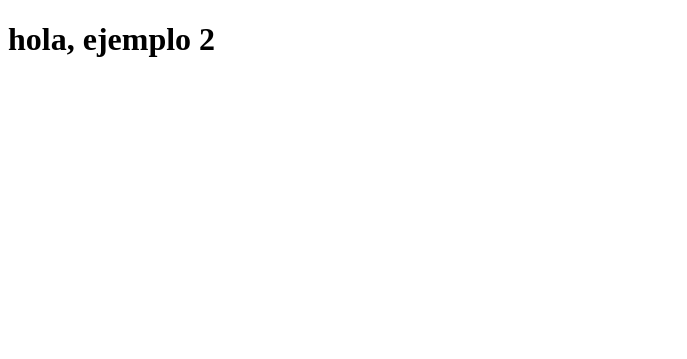
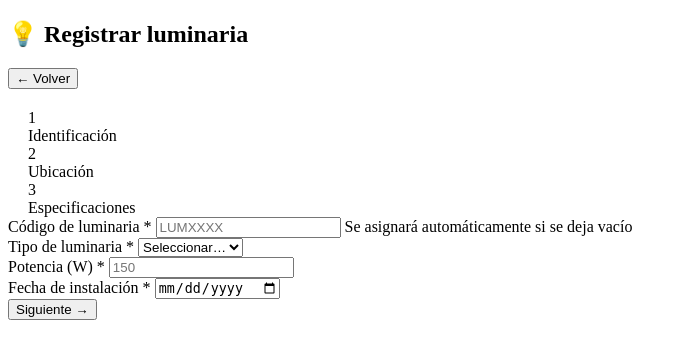
Before and after one commit to josegarcia33/alcaluz-project, a Django app: page / in a window 1280 px wide. Shown: the top 359 px of the page, without its empty margins (0-687 px from the left). Run offline with Django 5.2, Linux system fonts and the light colour scheme.

Commit message:
base para crear luminaria

```diff
--- a/alcaluz/sistema/templates/index.html
+++ b/alcaluz/sistema/templates/index.html
@@ -3,10 +3,105 @@
 <head>
     <meta charset="UTF-8">
     <meta name="viewport" content="width=device-width, initial-scale=1.0">
-    <title>Document</title>
+    <title>Registrar Luminaria</title>
+    <link href="https://fonts.googleapis.com/css2?family=DM+Sans:wght@300;400;500;600;700&family=DM+Mono:wght@400;500&display=swap" rel="stylesheet">
+
 </head>
 <body>
-    <h1>hola, ejemplo 2</h1>
+    <!--════════════════════════ FORM: REG-LUMINARIA (multi-step) ══════════════════════ -->
+  <div class="page" id="page-reg-lum">
+    <div class="section-hdr">
+      <h2>💡 Registrar luminaria</h2>
+      <button class="btn btn-ghost" onclick="showPage('luminarias',null)">← Volver</button>
+    </div>
+    <div class="card" style="max-width:760px;">
+      <div style="padding:20px 20px 0;">
+        <div class="steps">
+          <div class="step active" id="st1"><div class="step-num">1</div>Identificación</div>
+          <div class="step" id="st2"><div class="step-num">2</div>Ubicación</div>
+          <div class="step" id="st3"><div class="step-num">3</div>Especificaciones</div>
+        </div>
+      </div>
+      <div class="card-body">
+        <!--Step 1 -->
+        <div id="lum-step1">
+          <div class="form-grid">
+            <div class="form-group">
+              <label>Código de luminaria *</label>
+              <input class="form-control" placeholder="LUMXXXX">
+              <span class="form-hint">Se asignará automáticamente si se deja vacío</span>
+            </div>
+            <div class="form-group">
+              <label>Tipo de luminaria *</label>
+              <select class="form-control"><option>Seleccionar…</option><option>LED</option><option>Sodio</option><option>Mercurio</option><option>Haluro</option></select>
+            </div>
+            <div class="form-group">
+              <label>Potencia (W) *</label>
+              <input class="form-control" type="number" placeholder="150">
+            </div>
+            <div class="form-group">
+              <label>Fecha de instalación *</label>
+              <input class="form-control" type="date">
+            </div>
+          </div>
+          <div class="action-row">
+            <button class="btn btn-primary" onclick="lumStep(2)">Siguiente →</button>
+          </div>
+        </div>
+        <!-- Step 2 -->
+        <div id="lum-step2" style="display:none;">
+          <div class="form-grid">
+            <div class="form-group">
+              <label>Zona *</label>
+              <select class="form-control"><option>Seleccionar…</option><option>Zona Norte</option><option>Zona Centro</option><option>Zona Sur</option><option>Zona Este</option></select>
+            </div>
+            <div class="form-group">
+              <label>Red de control *</label>
+              <select class="form-control"><option>Seleccionar…</option><option>RED-01</option><option>RED-02</option><option>RED-07</option></select>
+            </div>
+            <div class="form-group">
+              <label>Latitud</label>
+              <input class="form-control" placeholder="13.7942">
+            </div>
+            <div class="form-group">
+              <label>Longitud</label>
+              <input class="form-control" placeholder="-88.8965">
+            </div>
+            <div class="form-group full">
+              <label>Dirección / referencia</label>
+              <input class="form-control" placeholder="Av. Principal, frente a parque central">
+            </div>
+          </div>
+          <div class="action-row">
+            <button class="btn btn-ghost" onclick="lumStep(1)">← Anterior</button>
+            <button class="btn btn-primary" onclick="lumStep(3)">Siguiente →</button>
+          </div>
+        </div>
+        <!-- Step 3 -->
+        <div id="lum-step3" style="display:none;">
+          <div class="form-grid">
+            <div class="form-group">
+              <label>Marca / Modelo</label>
+              <input class="form-control" placeholder="Philips StreetHawk">
+            </div>
+            <div class="form-group">
+              <label>Estado inicial</label>
+              <select class="form-control"><option>Operativa</option><option>En instalación</option><option>Falla</option></select>
+            </div>
+            <div class="form-group full">
+              <label>Observaciones técnicas</label>
+              <textarea class="form-control" placeholder="Notas sobre la instalación, condiciones del poste, etc."></textarea>
+            </div>
+          </div>
+          <div class="action-row">
+            <button class="btn btn-ghost" onclick="lumStep(2)">← Anterior</button>
+            <button class="btn btn-primary">💾 Guardar luminaria</button>
+          </div>
+        </div>
+      </div>
+    </div>
+  </div>
+  <!--════════════════════════ FIN FORM: REG-LUMINARIA (multi-step) ══════════════════════ -->
 
 </body>
 </html>
```
